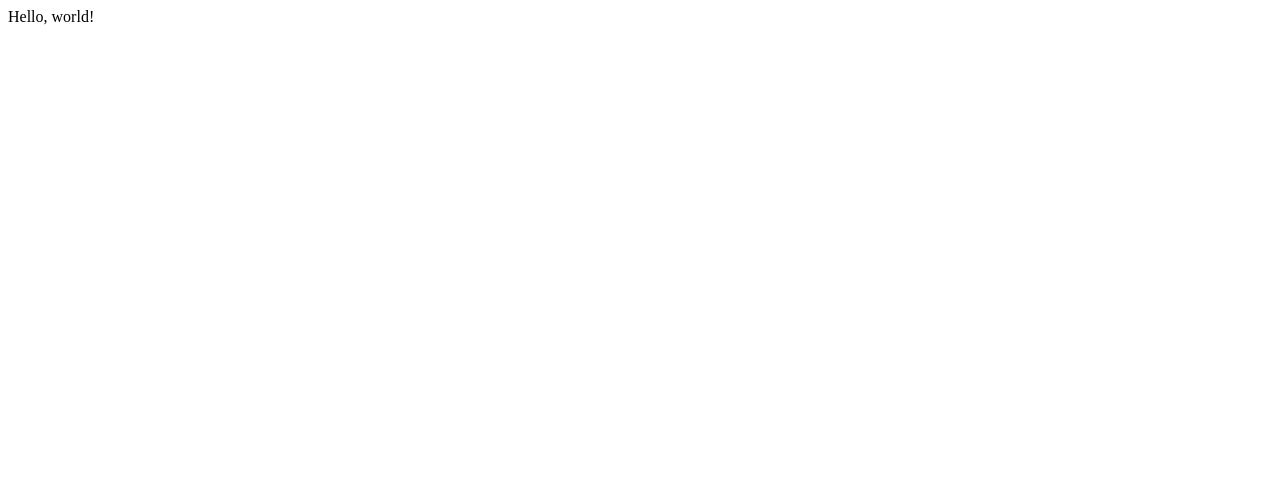
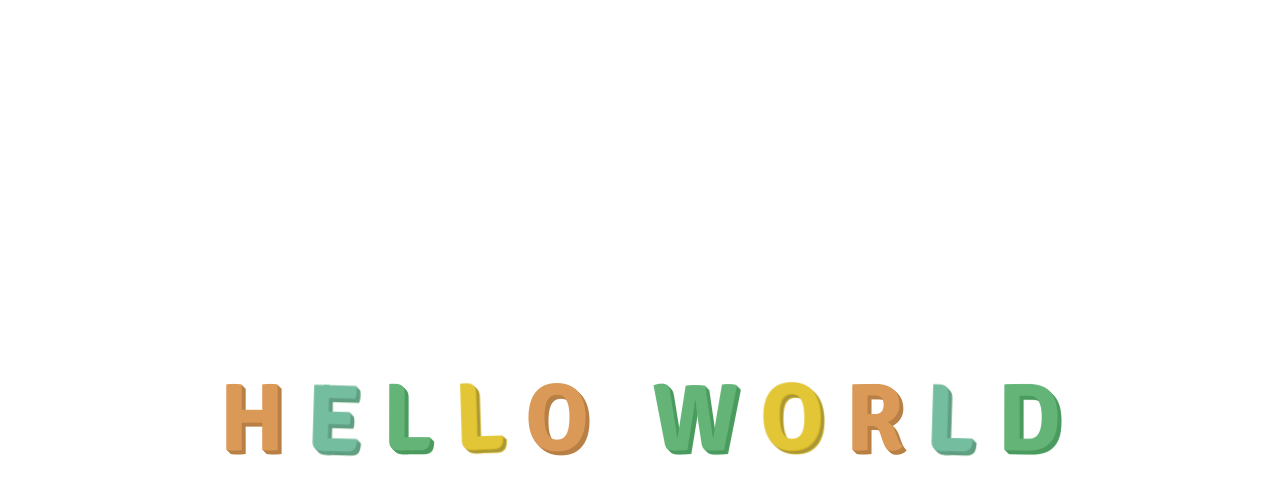
Before and after one commit to b2rzin/b2rzin.github.io, a plain HTML site: page index.html in a window 1280 px wide. Drawn offline with Linux system fonts and the light colour scheme.

Commit message:
Edit with a stylish welcome page

```diff
--- a/index.html
+++ b/index.html
@@ -1,9 +1,22 @@
-<!DOCTYPE html>
 <html>
-    <head>
-        <meta charset="utf-8">
-    </head>
-    <body>
-        Hello, world!
-    </body>
+  <head>
+    <title>Hynbits</title>
+    <link rel="stylesheet" href="style.css" />
+  </head>
+
+  <body>
+    <h1>
+      <span>H</span>
+      <span>E</span>
+      <span>L</span>
+      <span>L</span>
+      <span>O</span>
+      <span> </span>
+      <span>W</span>
+      <span>O</span>
+      <span>R</span>
+      <span>L</span>
+      <span>D</span>
+    </h1>
+  </body>
 </html>
--- /dev/null
+++ b/style.css
@@ -0,0 +1,137 @@
+@import url(https://fonts.googleapis.com/css?family=Signika:700,300,600);
+
+html,
+body {
+  height: 100%;
+}
+
+body {
+  display: flex;
+  justify-content: center;
+  align-items: center;
+  margin: 20px 0;
+  text-align: center;
+  background: white;
+  overflow: hidden;
+}
+
+h1 {
+  font-size: 5em;
+  font: bold 7.5vw/1.6 "Signika", sans-serif;
+  user-select: none;
+}
+
+h1 span {
+  display: inline-block;
+  animation: float 0.2s ease-in-out infinite;
+}
+
+@keyframes float {
+  0%,
+  100% {
+    transform: none;
+  }
+
+  33% {
+    transform: translateY(-1px) rotate(-2deg);
+  }
+
+  66% {
+    transform: translateY(1px) rotate(2deg);
+  }
+}
+
+body:hover span {
+  animation: bounce 0.6s;
+}
+
+@keyframes bounce {
+  0%,
+  100% {
+    transform: translate(0);
+  }
+
+  25% {
+    transform: rotateX(20deg) translateY(2px) rotate(-3deg);
+  }
+
+  50% {
+    transform: translateY(-20px) rotate(3deg) scale(1.1);
+  }
+}
+
+span:nth-child(4n) {
+  color: hsl(50, 75%, 55%);
+  text-shadow: 1px 1px hsl(50, 75%, 45%), 2px 2px hsl(50, 45%, 45%),
+    3px 3px hsl(50, 45%, 45%), 4px 4px hsl(50, 75%, 45%);
+}
+
+span:nth-child(4n-1) {
+  color: hsl(135, 35%, 55%);
+  text-shadow: 1px 1px hsl(135, 35%, 45%), 2px 2px hsl(135, 35%, 45%),
+    3px 3px hsl(135, 35%, 45%), 4px 4px hsl(135, 35%, 45%);
+}
+
+span:nth-child(4n-2) {
+  color: hsl(155, 35%, 60%);
+  text-shadow: 1px 1px hsl(155, 25%, 50%), 2px 2px hsl(155, 25%, 50%),
+    3px 3px hsl(155, 25%, 50%), 4px 4px hsl(140, 25%, 50%);
+}
+
+span:nth-child(4n-3) {
+  color: hsl(30, 65%, 60%);
+  text-shadow: 1px 1px hsl(30, 45%, 50%), 2px 2px hsl(30, 45%, 50%),
+    3px 3px hsl(30, 45%, 50%), 4px 4px hsl(30, 45%, 50%);
+}
+
+h1 span:nth-child(2) {
+  animation-delay: 0.05s;
+}
+
+h1 span:nth-child(3) {
+  animation-delay: 0.1s;
+}
+
+h1 span:nth-child(4) {
+  animation-delay: 0.15s;
+}
+
+h1 span:nth-child(5) {
+  animation-delay: 0.2s;
+}
+
+h1 span:nth-child(6) {
+  animation-delay: 0.25s;
+}
+
+h1 span:nth-child(7) {
+  animation-delay: 0.3s;
+}
+
+h1 span:nth-child(8) {
+  animation-delay: 0.35s;
+}
+
+h1 span:nth-child(9) {
+  animation-delay: 0.4s;
+}
+
+h1 span:nth-child(10) {
+  animation-delay: 0.45s;
+}
+
+h1 span:nth-child(11) {
+  animation-delay: 0.5s;
+}
+
+h1 span:nth-child(12) {
+  animation-delay: 0.55s;
+}
+
+h1 span:nth-child(13) {
+  animation-delay: 0.6s;
+}
+
+h1 span:nth-child(14) {
+  animation-delay: 0.65s;
+}
```
